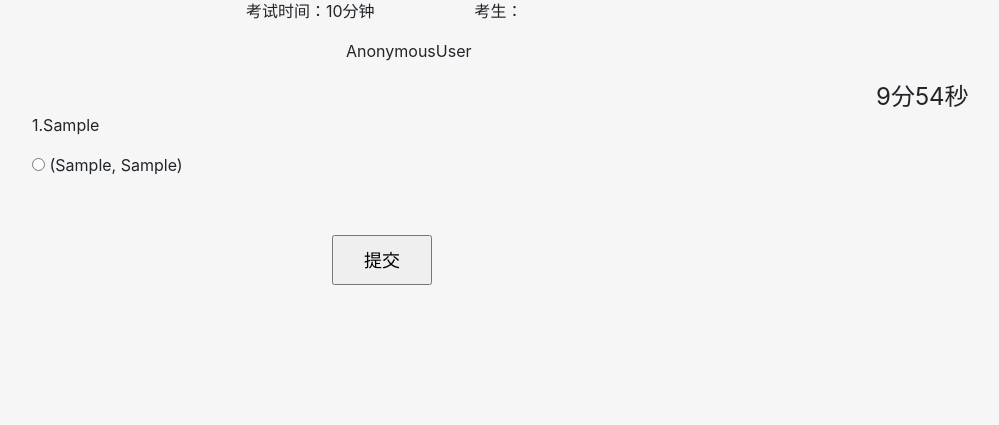
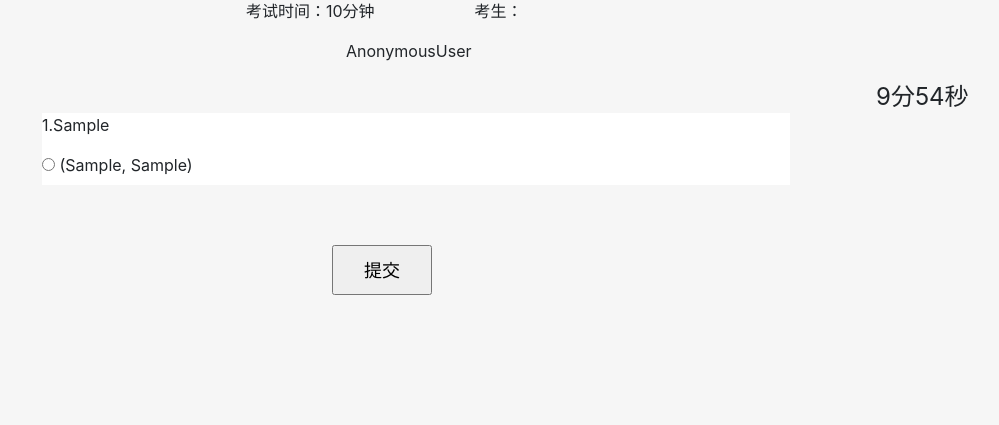
Before and after one commit to shiruo123/bysj, a Django app: template templates/kaoshi.html in a window 1280 px wide. Shown: the part 81-506 px from the top of the page, without its empty margins (224-1223 px from the left). Run offline with Django 4.2, Linux system fonts and the light colour scheme; the template is opened without the code that fills it: most values are stand-ins (such as "Sample title", 1, 10 or a date in 2020); some libraries are stand-ins or nearby versions.

Commit message:
已完成

```diff
--- a/templates/kaoshi.html
+++ b/templates/kaoshi.html
@@ -38,6 +38,7 @@
     <form action="{% url 'chengji' kaoshi_id %}" method="post" id="kaoshi_from">
     {% csrf_token %}
         {% for t, xx in ti %}
+            <div style="background-color: #ffffff;margin:10px">
                 <p>{{ forloop.counter }}.{{ t }}</p>
                 {% for x in xx %}
                     <div>
@@ -45,6 +46,7 @@
                         <label for="{{ forloop.parentloop.counter }}">{{ x }}</label>
                     </div>
                 {% endfor %}
+            </div>
         {% endfor %}
         <input type="submit" value="提交" class="input-submit">
     </form>
```
Lines whose indentation alone changed are shown as unchanged.
